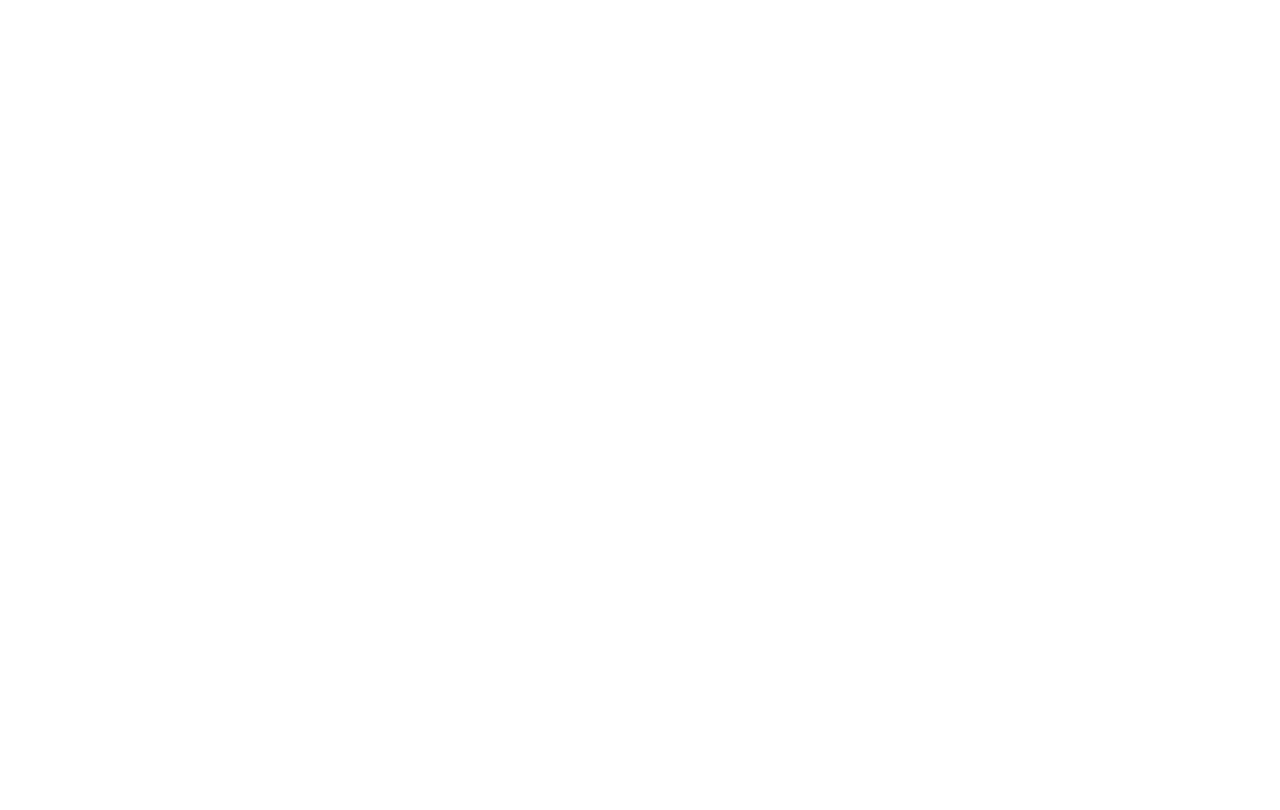
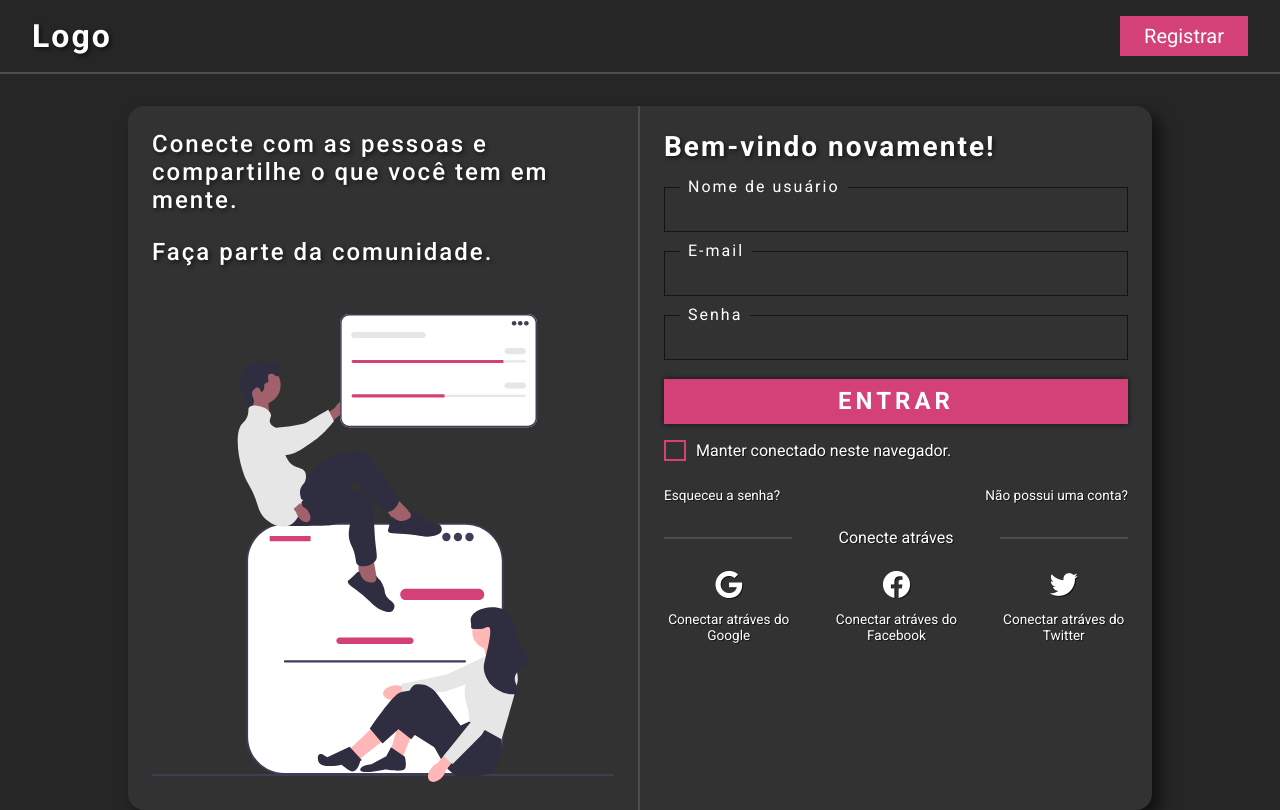
Before and after one commit to Ruan-Moraes/Tela-de-registro, a plain HTML site: page login.html in a window 1280 px wide. Drawn offline with Linux system fonts and the light colour scheme.

Commit message:
PROJETO FINALIZADO

```diff
--- a/login.html
+++ b/login.html
@@ -1,11 +1,132 @@
 <!DOCTYPE html>
-<html lang="en">
-<head>
-    <meta charset="UTF-8">
-    <meta name="viewport" content="width=device-width, initial-scale=1.0">
-    <title>Document</title>
-</head>
-<body>
+<html lang="pt-br">
+  <head>
+    <meta charset="UTF-8" />
+    <meta name="viewport" content="width=device-width, initial-scale=1.0" />
+    <link rel="stylesheet" href="styles/styles.css" media="all" />
+    <link rel="stylesheet" href="styles/screens.css" media="screen" />
+    <link rel="stylesheet" href="styles/print.css" media="print" />
+    <link
+      rel="stylesheet"
+      href="https://cdnjs.cloudflare.com/ajax/libs/font-awesome/6.4.0/css/all.min.css"
+      integrity="sha512-iecdLmaskl7CVkqkXNQ/ZH/XLlvWZOJyj7Yy7tcenmpD1ypASozpmT/E0iPtmFIB46ZmdtAc9eNBvH0H/ZpiBw=="
+      crossorigin="anonymous"
+      referrerpolicy="no-referrer"
+    />
+    <title>Tela de Login</title>
+  </head>
+  <body>
+    <header>
+      <h1>Logo</h1>
+      <a href="index.html">Registrar</a>
+    </header>
 
-</body>
+    <main>
+      <section>
+        <h2>Bem-vindo novamente!</h2>
+
+        <form action="authentication.php" method="post" autocomplete="on">
+          <div class="authentication-information">
+            <label for="username">Nome de usuário</label>
+            <input
+              type="text"
+              name="username"
+              id="username"
+              spellcheck="false"
+              minlength="8"
+              maxlength="30"
+              required
+            />
+          </div>
+          <div class="authentication-information">
+            <label for="email">E-mail</label>
+            <input
+              type="email"
+              name="email"
+              id="email"
+              spellcheck="false"
+              minlength="8"
+              maxlength="30"
+              required
+            />
+          </div>
+          <div class="authentication-information">
+            <label for="password">Senha</label>
+            <input
+              type="password"
+              name="password"
+              id="password"
+              minlength="8"
+              maxlength="30"
+              required
+            />
+          </div>
+
+          <div>
+            <input type="submit" id="submit" value="Entrar" />
+          </div>
+          <div id="choice-box">
+            <div>
+              <input
+                type="checkbox"
+                name="to-keep-nav"
+                class="checkbox"
+                id="to-keep-nav"
+              />
+              <label for="to-keep-nav"
+                ><span></span>Manter conectado neste navegador.</label
+              >
+            </div>
+          </div>
+        </form>
+
+        <div class="help-options">
+          <p>
+            <a href="#">Esqueceu a senha?</a>
+          </p>
+          <p>
+            <a href="index.html">Não possui uma conta?</a>
+          </p>
+        </div>
+
+        <div id="connection-options">
+          <div>
+            <hr />
+            <p>Conecte atráves</p>
+            <hr />
+          </div>
+          <div>
+            <div>
+              <a href="#">
+                <i class="fa-brands fa-google"></i>
+                Conectar atráves do Google
+              </a>
+            </div>
+            <div>
+              <a href="#">
+                <i class="fa-brands fa-facebook"></i>
+                Conectar atráves do Facebook
+              </a>
+            </div>
+            <div>
+              <a href="#">
+                <i class="fa-brands fa-twitter"></i>
+                Conectar atráves do Twitter
+              </a>
+            </div>
+          </div>
+        </div>
+      </section>
+      <section>
+        <h2>
+          Conecte com as pessoas e compartilhe o que você tem em mente.
+          <span> Faça parte da comunidade. </span>
+        </h2>
+
+        <div>
+          <img src="img/undraw_team_up_re_84ok.svg" alt="Team up" />
+        </div>
+      </section>
+    </main>
+  </body>
 </html>
--- a/styles/screens.css
+++ b/styles/screens.css
@@ -1,15 +1,54 @@
+:root {
+  --color-bg-main: #323232;
+  --color-border: #4d4d4d;
+  --color-shadow: rgba(0, 0, 0, 0.6);
+}
+
 @media screen and (min-width: 48rem) {
-  .fa-bars {
-    display: none;
-  }
-
-  section:nth-child(1) {
-    display: block;
+  main {
+    margin: 0 auto;
+    max-width: 64rem;
+    width: 95vw;
+    background-color: var(--color-bg-main);
+    border-radius: 1rem;
+    box-shadow: 0.5rem 0.5rem 1rem var(--color-shadow);
+    -webkit-border-radius: 1rem;
+    -moz-border-radius: 1rem;
+    -ms-border-radius: 1rem;
+    -o-border-radius: 1rem;
   }
 
   section:nth-child(1),
   section:nth-child(2) {
-    border: 1px solid white;
-    max-width: 640px;
+    padding: 1.5rem;
+    height: 100%;
+    flex-basis: 50%;
+  }
+
+  .authentication-information > label {
+    background-color: var(--color-bg-main);
+  }
+
+  section:nth-child(2) {
+    display: flex;
+    flex-direction: column;
+    gap: 1.5rem;
+    border-right: 0.125rem solid var(--color-border);
+  }
+
+  section:nth-child(2) h2 {
+    letter-spacing: 0.125rem;
+    font-size: 1.5rem;
+    font-weight: 500;
+    text-shadow: 0.125rem 0.125rem 0.25rem var(--color-shadow);
+  }
+
+  section:nth-child(2) h2 span {
+    margin-top: 1.5rem;
+    display: block;
+  }
+
+  section:nth-child(2) img {
+    width: 100%;
   }
 }
--- a/styles/styles.css
+++ b/styles/styles.css
@@ -1,10 +1,12 @@
 @import url('https://fonts.googleapis.com/css2?family=Roboto+Mono:ital,wght@0,100;0,200;0,300;0,400;0,500;0,600;0,700;1,100;1,200;1,300;1,400;1,500;1,600;1,700&family=Roboto:ital,wght@0,100;0,300;0,400;0,500;0,700;0,900;1,100;1,300;1,400;1,500;1,700;1,900&display=swap');
 
 :root {
+  --white: #ffffff;
   --color-bg: #262626;
-  --color-hr: #404040;
   --color-01: #d44179;
   --color-02: #f24b8b;
+  --color-border: #4d4d4d;
+  --color-shadow: rgba(0, 0, 0, 0.6);
 }
 
 * {
@@ -19,10 +21,10 @@
   -webkit-tap-highlight-color: transparent;
 }
 
-html,
-body {
+body,
+html {
+  height: 100vh;
   width: 100vw;
-  height: 100vh;
   background-color: var(--color-bg);
 }
 
@@ -37,21 +39,30 @@ header {
   justify-content: space-between;
   align-items: center;
   padding: 1rem 2rem;
-  border-bottom: var(--color-hr) 2px solid;
+  border-bottom: var(--color-border) 2px solid;
 }
 
-h1 {
+header h1 {
   font-size: 2rem;
   font-weight: 600;
-  color: white;
-  text-shadow: 0.125rem 0.125rem 0.25rem black;
+  color: var(--white);
+  text-shadow: 0.125rem 0.125rem 0.25rem var(--color-shadow);
   letter-spacing: 2px;
 }
 
 header a {
   padding: 0.5rem 1.5rem;
   font-size: 1.25rem;
-  color: white;
+  color: var(--white) !important;
+  background-color: var(--color-01);
+  transition: 0.3s;
+  -webkit-transition: 0.3s;
+  -moz-transition: 0.3s;
+  -ms-transition: 0.3s;
+  -o-transition: 0.3s;
+}
+
+header a:hover {
   background-color: var(--color-02);
 }
 
@@ -72,10 +83,10 @@ section:nth-child(2) {
 
 h2 {
   margin-bottom: 1.5rem;
-  color: white;
+  color: var(--white);
   font-size: 1.75rem;
   font-weight: 700;
-  text-shadow: 0.125rem 0.125rem 0.25rem black;
+  text-shadow: 0.125rem 0.125rem 0.25rem var(--color-shadow);
   letter-spacing: 0.125rem;
 }
 
@@ -90,9 +101,9 @@ h2 {
   width: 100%;
   height: 100%;
   font-size: 1rem;
-  color: white;
+  color: var(--white);
   background-color: transparent;
-  border: 0.0625rem solid black;
+  border: 0.0625rem solid var(--color-shadow);
   transition: 0.3s;
   -webkit-transition: 0.3s;
   -moz-transition: 0.3s;
@@ -111,7 +122,7 @@ h2 {
   padding: 0 0.5rem;
   background-color: var(--color-bg);
   font-size: 1rem;
-  color: white;
+  color: var(--white);
   letter-spacing: 0.125rem;
   transition: 0.3s;
   -webkit-transition: 0.3s;
@@ -127,9 +138,9 @@ input[type='submit'] {
   font-size: 1.5rem;
   font-weight: 700;
   text-transform: uppercase;
-  color: white;
+  color: var(--white);
   background-color: var(--color-01);
-  box-shadow: 0 0 0.375rem black;
+  box-shadow: 0 0 0.375rem var(--color-shadow);
   letter-spacing: 0.25rem;
   transition: 0.3s;
 }
@@ -148,8 +159,8 @@ input[type='submit']:hover {
   display: flex;
   align-items: center;
   gap: 0.5rem;
-  color: white;
-  text-shadow: 0.0625rem 0.0625rem 0 black;
+  color: var(--white);
+  text-shadow: 0.0625rem 0.0625rem 0 var(--color-shadow);
 }
 
 .checkbox {
@@ -197,8 +208,8 @@ input[type='submit']:hover {
 
 .help-options a {
   font-size: 0.85rem;
-  color: white;
-  text-shadow: 0.0625rem 0.0625rem 0 black;
+  color: var(--white);
+  text-shadow: 0.0625rem 0.0625rem 0 var(--color-shadow);
   transition: 0.3s;
   -webkit-transition: 0.3s;
   -moz-transition: 0.3s;
@@ -218,13 +229,17 @@ input[type='submit']:hover {
   gap: 0.75rem;
   font-size: 0.85rem;
   text-align: center;
-  color: white;
-  text-shadow: 1px 1px 0px black;
+  color: var(--white);
+  text-shadow: 1px 1px 0px var(--color-shadow);
   transition: 0.3s;
   -webkit-transition: 0.3s;
   -moz-transition: 0.3s;
   -ms-transition: 0.3s;
   -o-transition: 0.3s;
+}
+
+#connection-options a:hover {
+  color: var(--color-02);
 }
 
 a i {
@@ -244,14 +259,14 @@ a:hover {
 
 #connection-options p {
   width: 40%;
-  color: white;
+  color: var(--white);
   text-align: center;
-  text-shadow: 1px 1px 0px black;
+  text-shadow: 1px 1px 0px var(--color-shadow);
 }
 
 #connection-options hr {
   width: 27.5%;
-  border: 1px solid var(--color-hr);
+  border: 1px solid var(--color-border);
 }
 
 #connection-options > div:nth-child(2) {
```
Also changed, not shown: index.html (+10 -3 lines), img/undraw_team_up_re_84ok.svg (added), 1 other file.
